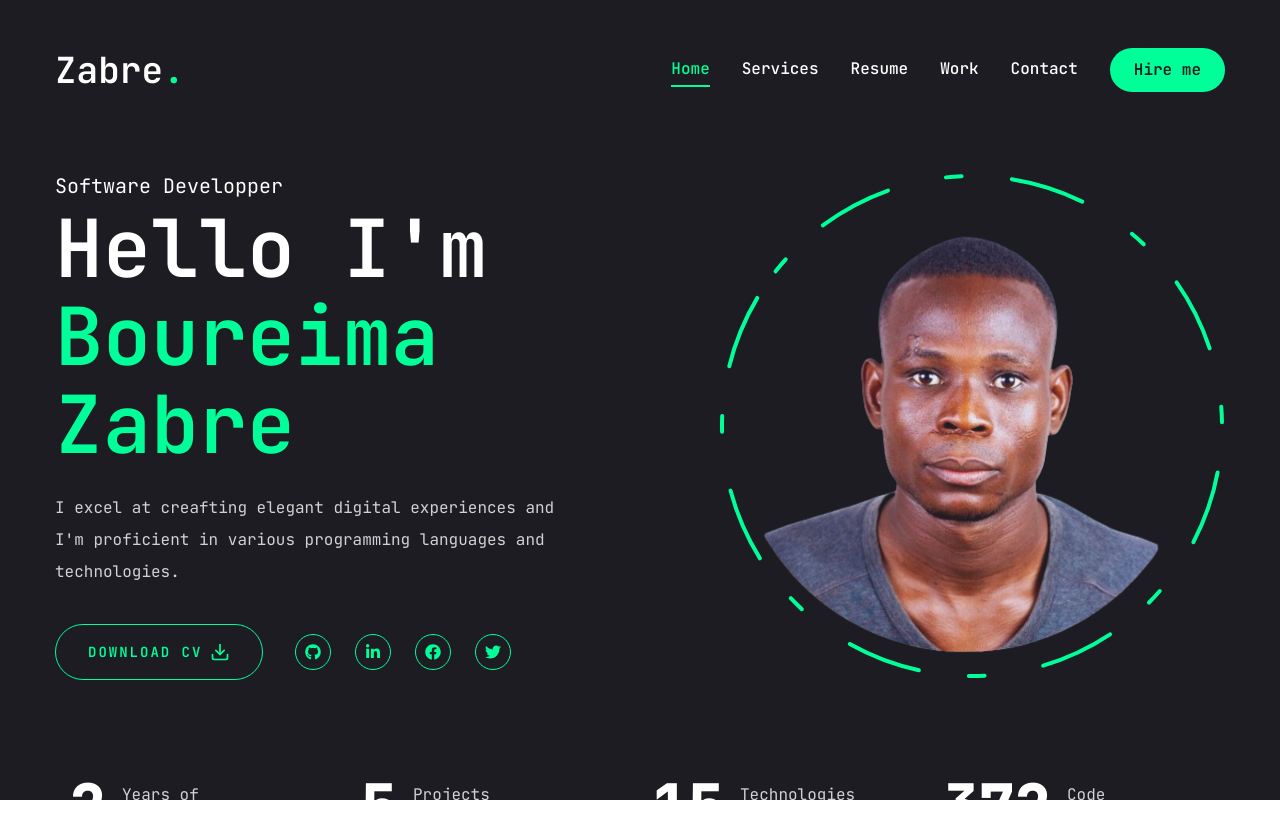
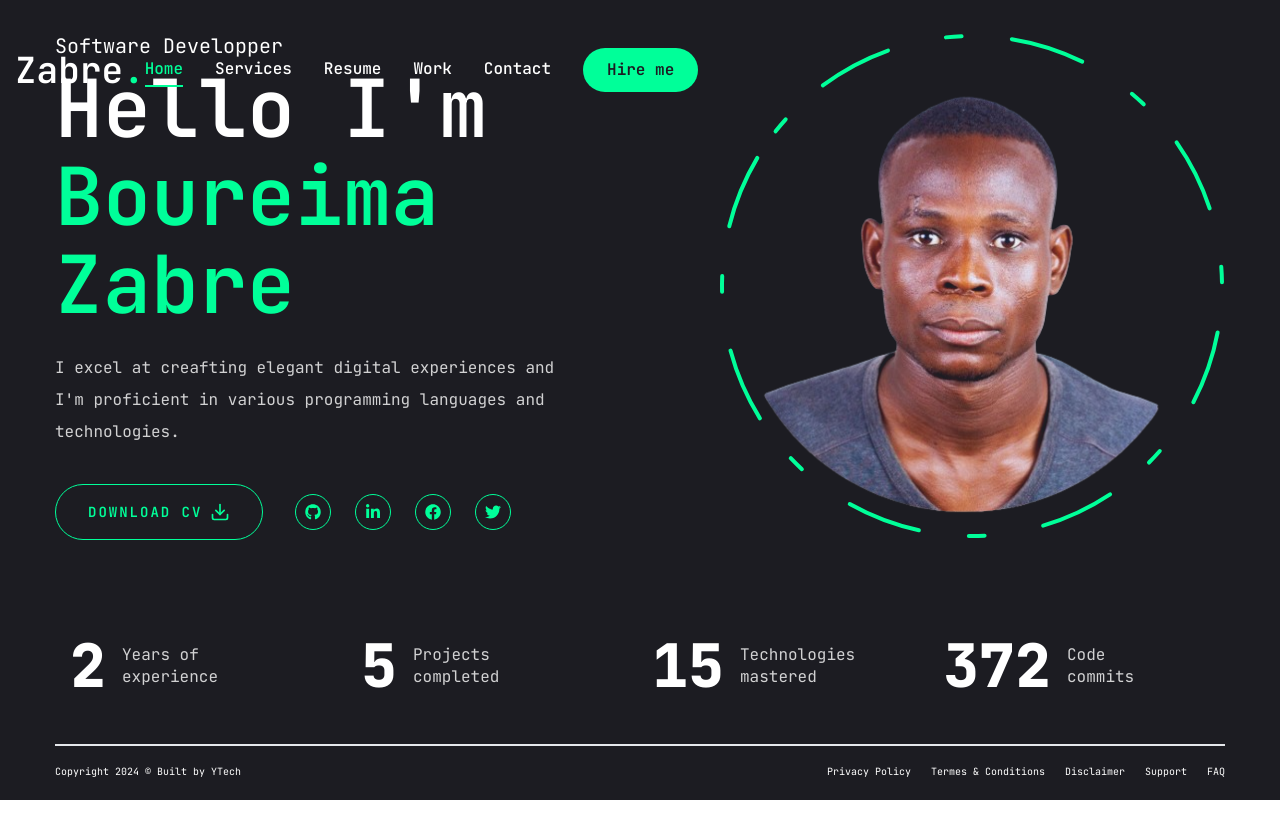
Before and after one commit to outis62/zabre-portfolio, a Next.js app: page / in a window 1280 px wide. Shown: the top 838 px of the page. After the commit the page ends 800 px from the top, so only its background shows below. Built offline with nearby package versions, Linux system fonts and the light colour scheme.

Commit message:
fixed header menu

```diff
--- a/components/Header.jsx
+++ b/components/Header.jsx
@@ -6,7 +6,7 @@ import MobileNav from "./MobileNav"
 
 const Header = () => {
   return (
-    <header className="py-8 xl:py-12 text-white">
+    <header className="py-8 xl:py-12 text-white fixed top-0 left-0 z-[2000]">
         <div className="container mx-auto flex justify-between items-center">
             <Link href="/">
                 <h1 className="text-4xl font-semibold">
```
